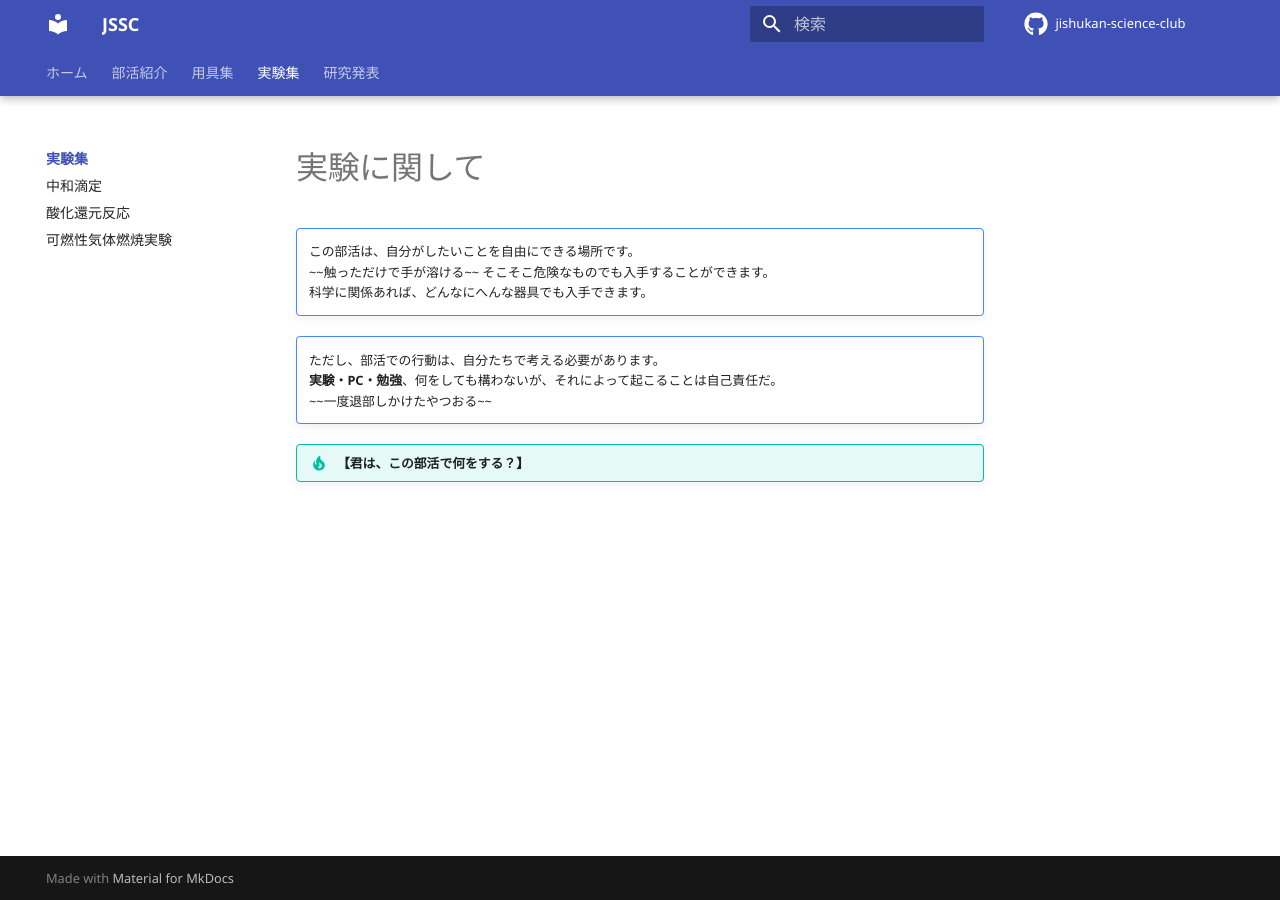
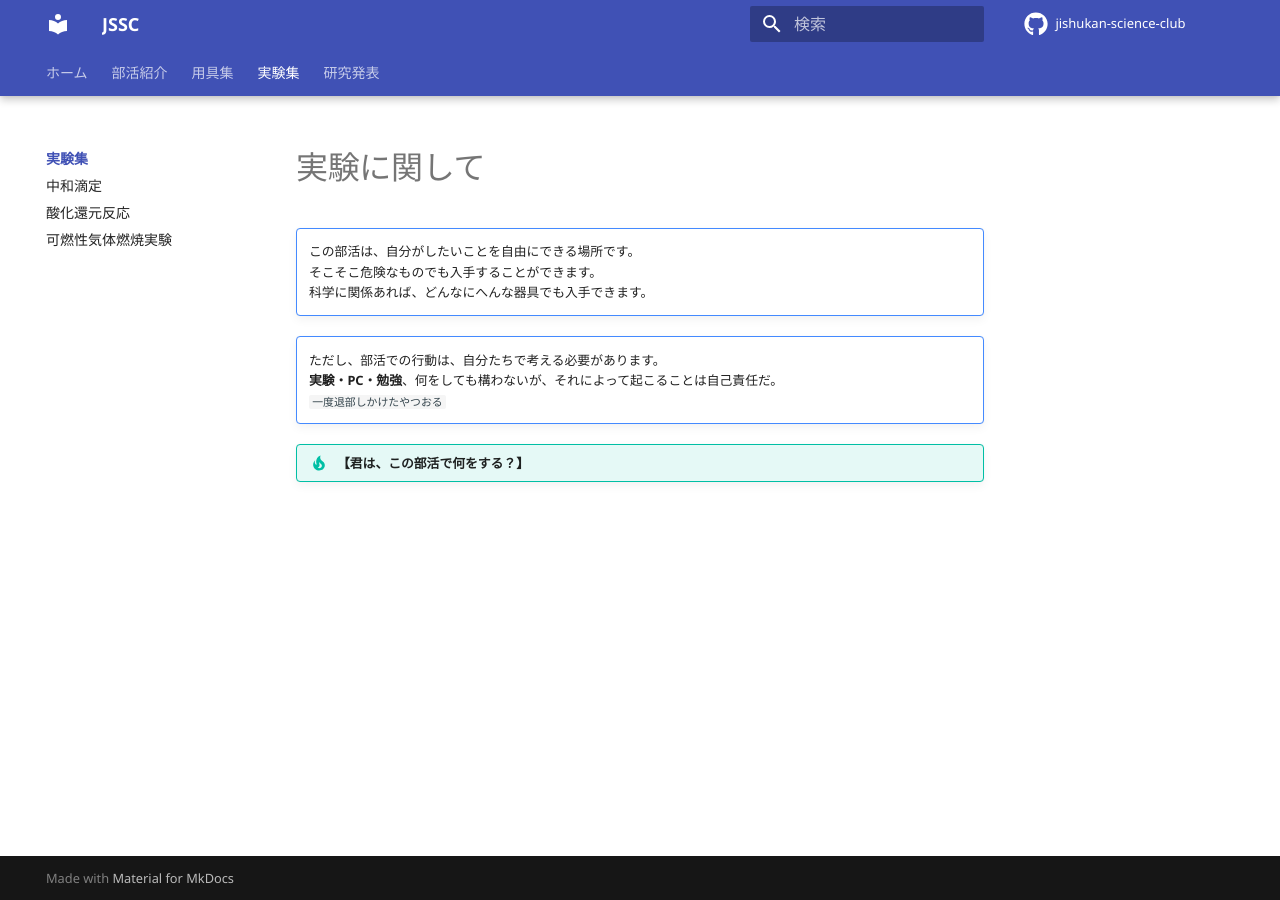
Before and after one commit to jishukan-science-club/index, an MkDocs documentation site: the page built from docs/lab/index.md, in a window 1280 px wide. Built offline with MkDocs 1.6.1 and Material for MkDocs 9.7.7, drawn with Linux system fonts in a browser that asks for light colours; comment, search, counter and statistics services are not loaded.

Commit message:
[Remove]: 文章一部削除

```diff
--- a/docs/lab/index.md
+++ b/docs/lab/index.md
@@ -1,13 +1,13 @@
 # 実験に関して
 !!! note ""
     この部活は、自分がしたいことを自由にできる場所です。
-     ~~触っただけで手が溶ける~~ そこそこ危険なものでも入手することができます。
+     そこそこ危険なものでも入手することができます。
     科学に関係あれば、どんなにへんな器具でも入手できます。
 
 !!! fail ""
     ただし、部活での行動は、自分たちで考える必要があります。
     **実験・PC・勉強**、何をしても構わないが、それによって起こることは自己責任だ。
-     ~~一度退部しかけたやつおる~~
+    `一度退部しかけたやつおる`
 
 
 !!! tip "**【君は、この部活で何をする？】**"
```
